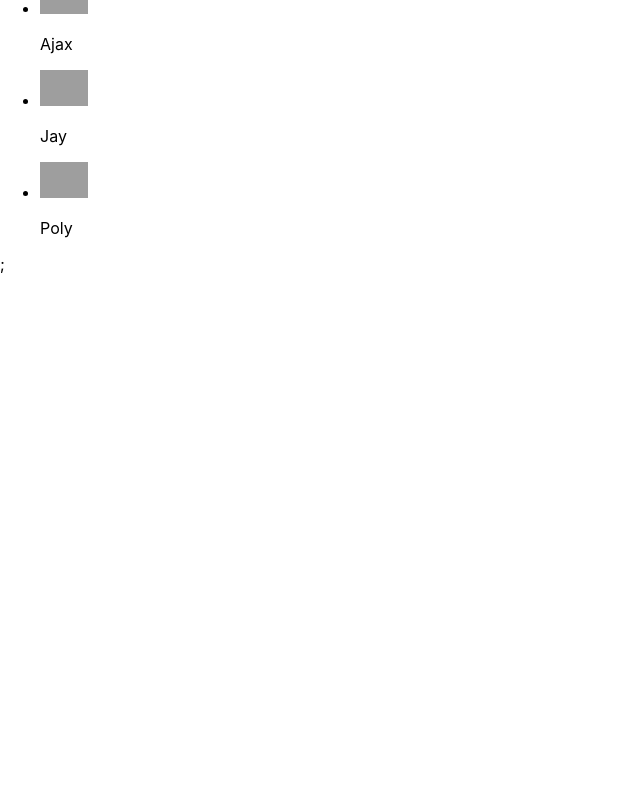
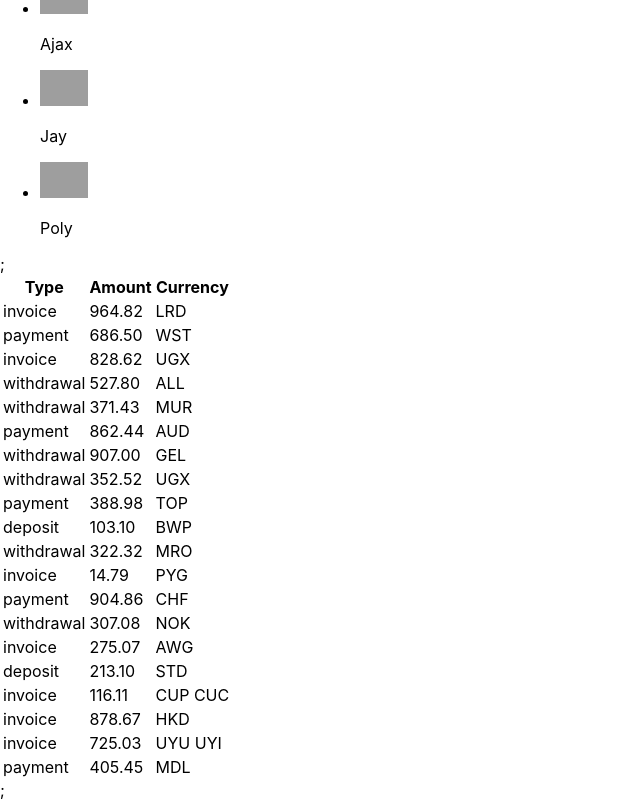
Before and after one commit to ViktorSvertoka/goit-react-hw-01-components, a React (Create React App) app: page / in a window 1280 px wide. Shown: the part 879-1679 px from the top of the page, without its empty margins (0-640 px from the left). Before the commit the page ends 1153 px from the top, so only its background shows below. Built offline with nearby package versions, Linux system fonts and the light colour scheme; grey boxes are pictures that could not be loaded.

Commit message:
Feat(JSX) TransactionHistory

```diff
--- a/src/components/App.jsx
+++ b/src/components/App.jsx
@@ -6,6 +6,9 @@
 
 import friends from './FriendList/friends.json';
 import FriendList from './FriendList/FriendList';
+
+import transactions from './TransactionHistory/transactions.json';
+import TransactionHistory from './TransactionHistory/TransactionHistory';
 
 export default function App() {
   return (
@@ -19,6 +22,7 @@
       />
       <Statistics title="Upload stats" stats={data} />
       <FriendList friends={friends} />;
+      <TransactionHistory items={transactions} />;
     </div>
   );
 }
--- /dev/null
+++ b/src/components/TransactionHistory/TransactionHistory.jsx
@@ -0,0 +1,38 @@
+import PropTypes from 'prop-types';
+
+const TransactionHistory = ({ items }) => {
+  return (
+    <table class="transaction-history">
+      <thead>
+        <tr>
+          <th>Type</th>
+          <th>Amount</th>
+          <th>Currency</th>
+        </tr>
+      </thead>
+
+      <tbody>
+        {items.map(({ id, type, amount, currency }) => (
+          <tr key={id}>
+            <td>{type}</td>
+            <td>{amount}</td>
+            <td>{currency}</td>
+          </tr>
+        ))}
+      </tbody>
+    </table>
+  );
+};
+
+TransactionHistory.propTypes = {
+  items: PropTypes.arrayOf(
+    PropTypes.exact({
+      id: PropTypes.string.isRequired,
+      type: PropTypes.string.isRequired,
+      amount: PropTypes.string.isRequired,
+      currency: PropTypes.string.isRequired,
+    })
+  ).isRequired,
+};
+
+export default TransactionHistory;
```
Also changed, not shown: src/components/TransactionHistory/transactions.json (renamed from src/components/transaction-history/transactions.json), src/components/transaction-history/Transaction-history.jsx (deleted).
